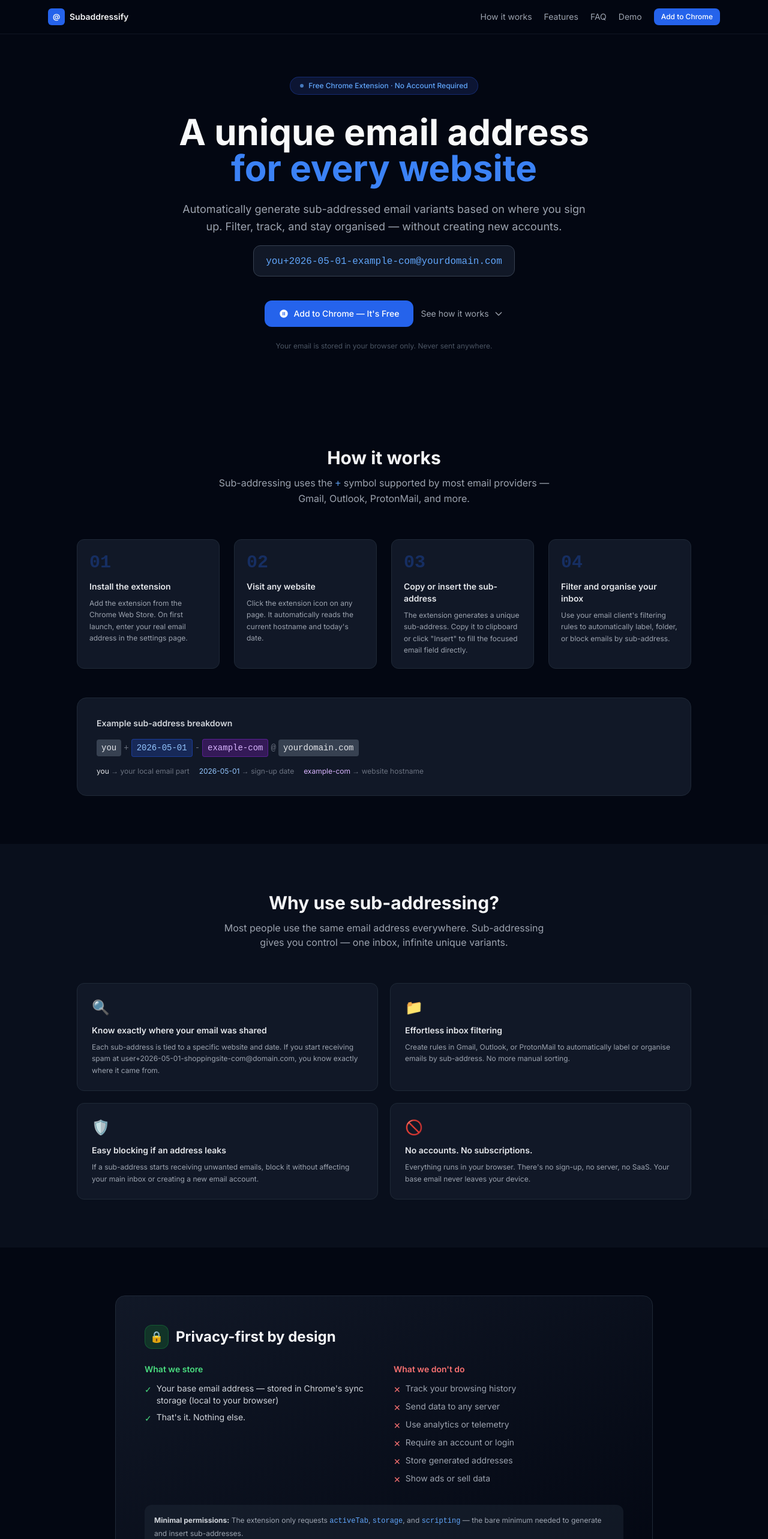
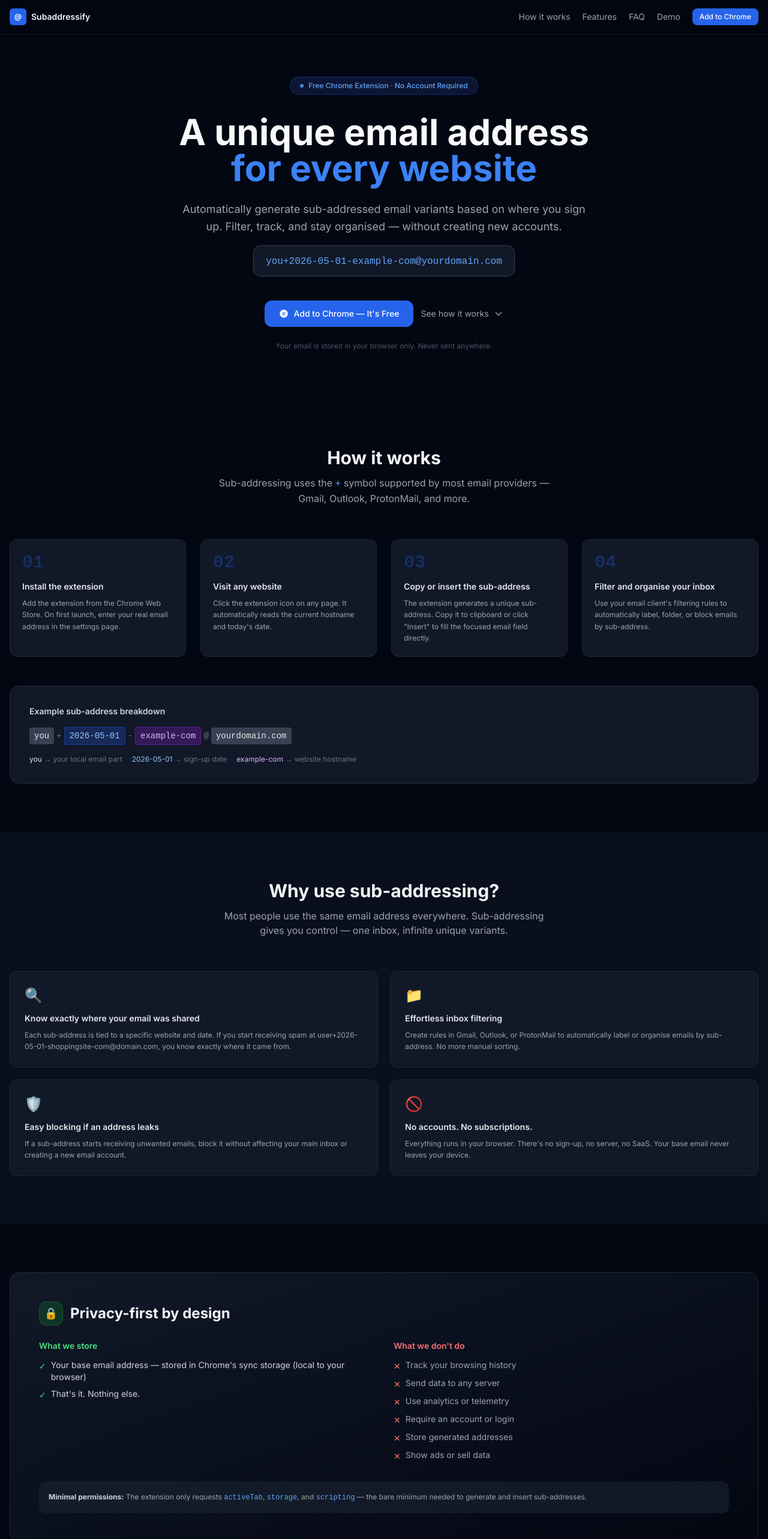
Before and after one commit to element-software/chrome-subaddressify, a Next.js app in the folder apps/website/: page / in a window 1280 px wide. Shown: the top 2566 px of the page at 60% size. Built offline with nearby package versions, Linux system fonts and the light colour scheme; no server answers.

Commit message:
aligned all max w 7xl

```diff
--- a/apps/website/src/app/demo/page.tsx
+++ b/apps/website/src/app/demo/page.tsx
@@ -255,7 +255,7 @@ export default function DemoPage() {
   return (
     <>
       <Nav />
-      <main className="max-w-4xl mx-auto px-4 pt-28 pb-24">
+      <main className="max-w-7xl mx-auto px-4 pt-28 pb-24">
 
         {/* Header */}
         <div className="mb-12">
--- a/apps/website/src/app/privacy/page.tsx
+++ b/apps/website/src/app/privacy/page.tsx
@@ -5,7 +5,7 @@ export default function PrivacyPage() {
   return (
     <>
       <Nav />
-      <main className="max-w-3xl mx-auto px-4 py-24">
+      <main className="max-w-7xl mx-auto px-4 py-24">
         <h1 className="text-3xl font-bold text-gray-100 mb-2">Privacy Policy</h1>
         <p className="text-gray-500 text-sm mb-10">Last updated: May 2026</p>
 
--- a/apps/website/src/components/CTA.tsx
+++ b/apps/website/src/components/CTA.tsx
@@ -1,7 +1,7 @@
 export function CTA() {
   return (
     <section className="py-20 px-4">
-      <div className="max-w-3xl mx-auto text-center">
+      <div className="max-w-7xl mx-auto text-center">
         <div className="bg-gradient-to-br from-blue-950/50 to-gray-950 border border-blue-900/50 rounded-2xl p-10 sm:p-14">
           <h2 className="text-3xl font-bold text-gray-100 mb-4">
             Start using unique email addresses today
--- a/apps/website/src/components/FAQ.tsx
+++ b/apps/website/src/components/FAQ.tsx
@@ -34,7 +34,7 @@ const faqs = [
 export function FAQ() {
   return (
     <section id="faq" className="py-20 px-4">
-      <div className="max-w-3xl mx-auto">
+      <div className="max-w-7xl mx-auto">
         <div className="text-center mb-14">
           <h2 className="text-3xl font-bold text-gray-100 mb-3">Frequently asked questions</h2>
         </div>
--- a/apps/website/src/components/Features.tsx
+++ b/apps/website/src/components/Features.tsx
@@ -34,7 +34,7 @@ const features = [
 export function Features() {
   return (
     <section id="features" className="py-20 px-4 bg-gray-900/50">
-      <div className="max-w-5xl mx-auto">
+      <div className="max-w-7xl mx-auto">
         <div className="text-center mb-14">
           <h2 className="text-3xl font-bold text-gray-100 mb-3">Features</h2>
           <p className="text-gray-400 max-w-xl mx-auto">
--- a/apps/website/src/components/Footer.tsx
+++ b/apps/website/src/components/Footer.tsx
@@ -1,7 +1,7 @@
 export function Footer() {
   return (
     <footer className="border-t border-gray-800 py-8 px-4">
-      <div className="max-w-5xl mx-auto flex flex-col sm:flex-row items-center justify-between gap-4">
+      <div className="max-w-7xl mx-auto flex flex-col sm:flex-row items-center justify-between gap-4">
         <div className="flex items-center gap-2 text-gray-400 text-sm">
           <span className="w-5 h-5 bg-blue-600 rounded text-xs font-bold flex items-center justify-center">@</span>
           <span>Subaddressify</span>
--- a/apps/website/src/components/Hero.tsx
+++ b/apps/website/src/components/Hero.tsx
@@ -1,7 +1,7 @@
 export function Hero() {
   return (
     <section className="pt-32 pb-20 px-4 text-center">
-      <div className="max-w-4xl mx-auto">
+      <div className="max-w-7xl mx-auto">
         <div className="inline-flex items-center gap-2 bg-blue-950/50 border border-blue-800/50 rounded-full px-4 py-1.5 text-blue-400 text-xs font-medium mb-8">
           <span className="w-1.5 h-1.5 bg-blue-400 rounded-full animate-pulse"></span>
           Free Chrome Extension · No Account Required
--- a/apps/website/src/components/HowItWorks.tsx
+++ b/apps/website/src/components/HowItWorks.tsx
@@ -28,7 +28,7 @@ const steps = [
 export function HowItWorks() {
   return (
     <section id="how-it-works" className="py-20 px-4">
-      <div className="max-w-5xl mx-auto">
+      <div className="max-w-7xl mx-auto">
         <div className="text-center mb-14">
           <h2 className="text-3xl font-bold text-gray-100 mb-3">How it works</h2>
           <p className="text-gray-400 max-w-xl mx-auto">
--- a/apps/website/src/components/Nav.tsx
+++ b/apps/website/src/components/Nav.tsx
@@ -1,7 +1,7 @@
 export function Nav() {
   return (
     <nav className="fixed top-0 left-0 right-0 z-50 bg-gray-950/80 backdrop-blur-sm border-b border-gray-800/50">
-      <div className="max-w-6xl mx-auto px-4 h-14 flex items-center justify-between">
+      <div className="max-w-7xl mx-auto px-4 h-14 flex items-center justify-between">
         <a href="/" className="flex items-center gap-2 text-gray-100 hover:text-white transition-colors">
           <span className="w-7 h-7 bg-blue-600 rounded-md flex items-center justify-center text-xs font-bold">@</span>
           <span className="text-sm font-semibold">Subaddressify</span>
--- a/apps/website/src/components/PrivacyFirst.tsx
+++ b/apps/website/src/components/PrivacyFirst.tsx
@@ -1,7 +1,7 @@
 export function PrivacyFirst() {
   return (
     <section id="privacy" className="py-20 px-4">
-      <div className="max-w-4xl mx-auto">
+      <div className="max-w-7xl mx-auto">
         <div className="bg-gradient-to-br from-gray-900 to-gray-950 border border-gray-800 rounded-2xl p-8 sm:p-12">
           <div className="flex items-center gap-3 mb-6">
             <div className="w-10 h-10 bg-green-900/50 border border-green-700/50 rounded-xl flex items-center justify-center text-lg">
--- a/apps/website/src/components/WhySubAddressing.tsx
+++ b/apps/website/src/components/WhySubAddressing.tsx
@@ -28,7 +28,7 @@ const benefits = [
 export function WhySubAddressing() {
   return (
     <section id="why" className="py-20 px-4 bg-gray-900/50">
-      <div className="max-w-5xl mx-auto">
+      <div className="max-w-7xl mx-auto">
         <div className="text-center mb-14">
           <h2 className="text-3xl font-bold text-gray-100 mb-3">Why use sub-addressing?</h2>
           <p className="text-gray-400 max-w-xl mx-auto">
```
